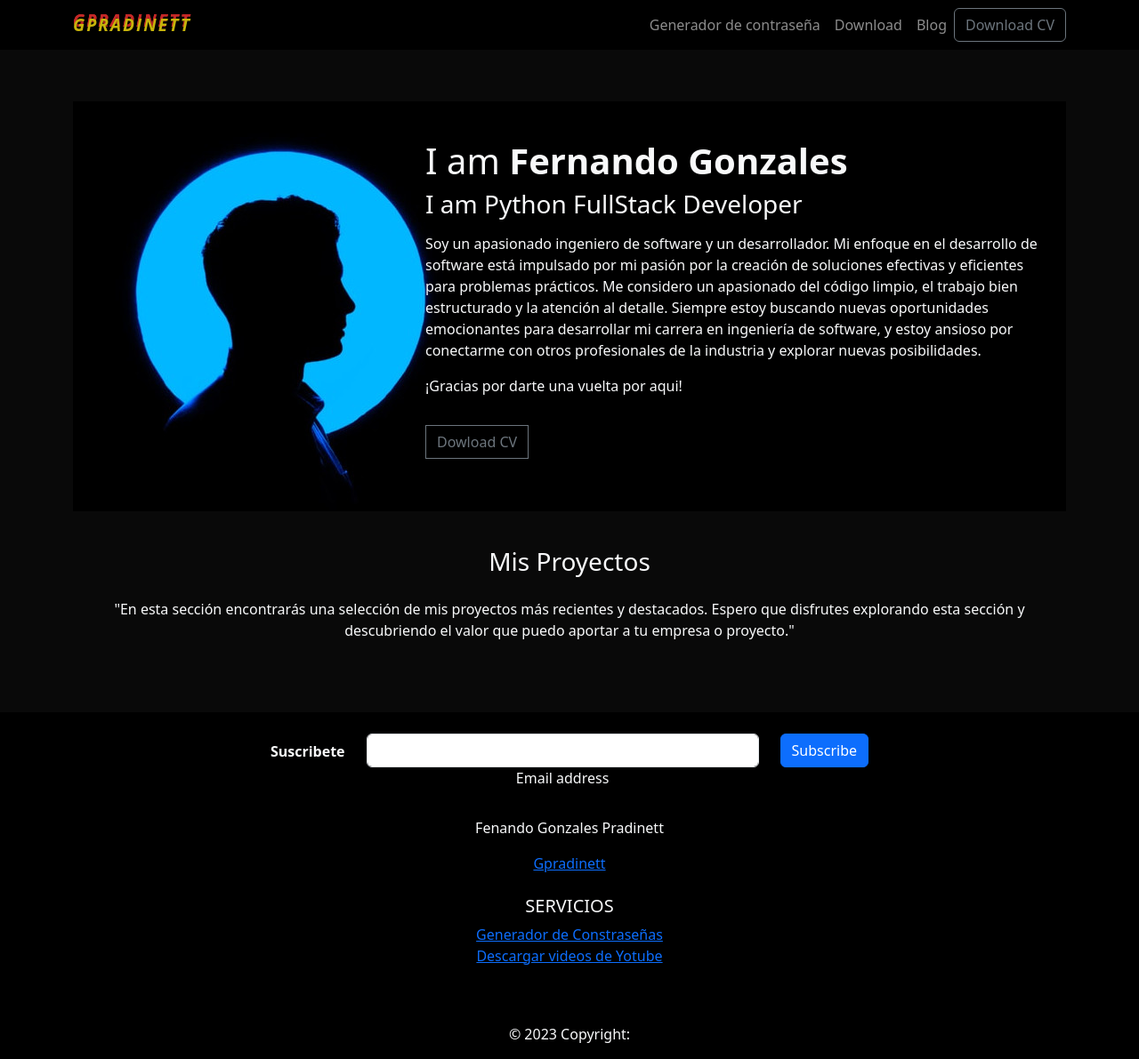
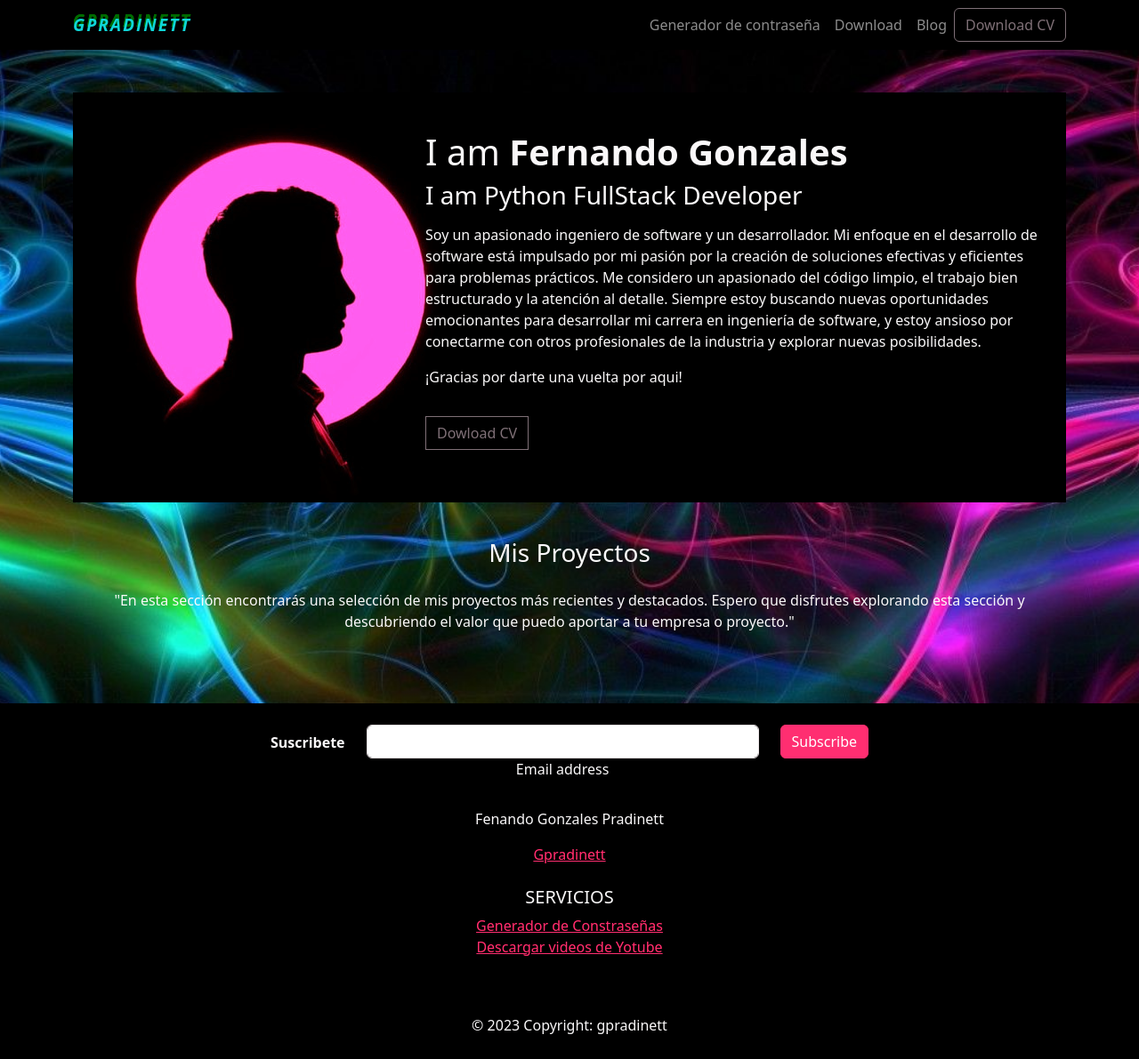
Before and after one commit to gpradinett/PortFolioWeb, a Django app: page / in a window 1280 px wide. Shown: the whole page at 89% size. After the commit the page ends 1163 px from the top, so only its background shows below. Run offline with Django 4.2, Linux system fonts and the light colour scheme; data that the repository does not hold is empty.

Commit message:
add new file

```diff
--- a/portfolio/static/main.css
+++ b/portfolio/static/main.css
@@ -1,16 +1,24 @@
 
 
 body {
-    background: #090909;
+    background: url("porfolio/bg.jpg") no-repeat;
+    background-size: cover;
+    background-position: center;
     padding-top: 80px;
     display: flex;
     flex-direction: column;
     min-height: 100vh;
-    padding-top: 90px;
+    animation: animateBg 5s linear infinite;
 
 }
 
 
+
+@keyframes animateBg {
+  100% {
+      filter: hue-rotate(360deg);
+  }
+}
 
 footer {
   margin-top: auto;
--- a/portfolio/templates/layout.html
+++ b/portfolio/templates/layout.html
@@ -11,7 +11,7 @@
     <script src="https://cdn.jsdelivr.net/npm/bootstrap@5.3.0-alpha3/dist/js/bootstrap.bundle.min.js" integrity="sha384-ENjdO4Dr2bkBIFxQpeoTz1HIcje39Wm4jDKdf19U8gI4ddQ3GYNS7NTKfAdVQSZe" crossorigin="anonymous"></script>
 
 </head>
-
+<section>
 <body class="text-light">
 
     {% include 'partials/navbar.html' %}
@@ -26,4 +26,5 @@
     {% include 'partials/footer.html' %}
 
 </body>
+</section>
 </html>
--- a/portfolio/templates/partials/footer.html
+++ b/portfolio/templates/partials/footer.html
@@ -167,7 +167,7 @@
 
     <!-- Copyright -->
     <div class="text-center p-3" style="background-color: rgba(0, 0, 0, 0.2)">
-      © 2023 Copyright:
+      © 2023 Copyright: gpradinett
     </div>
     <!-- Copyright -->
 
```
Also changed, not shown: portfolio/static/porfolio/bg.jpg (added).
